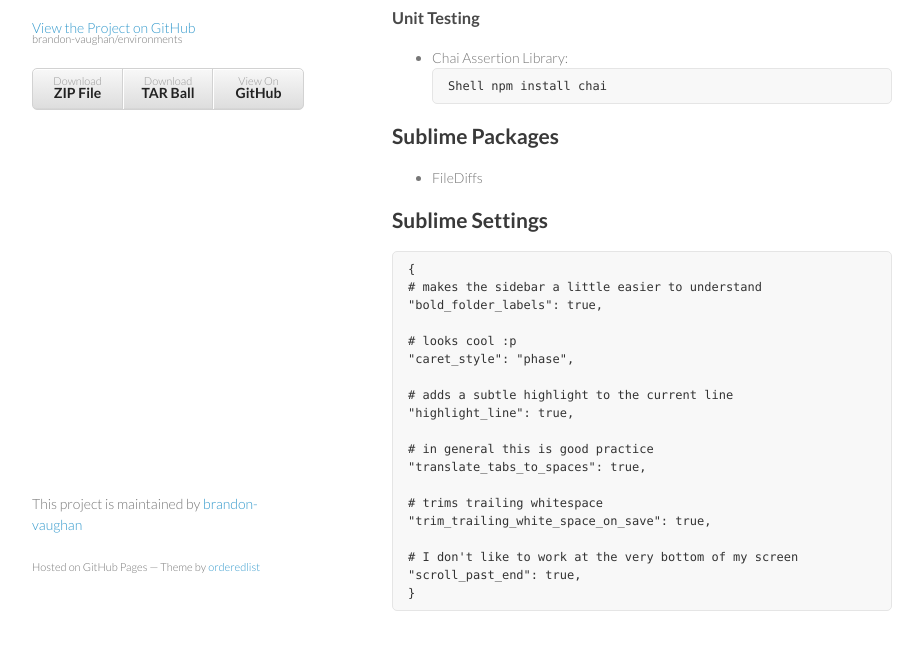
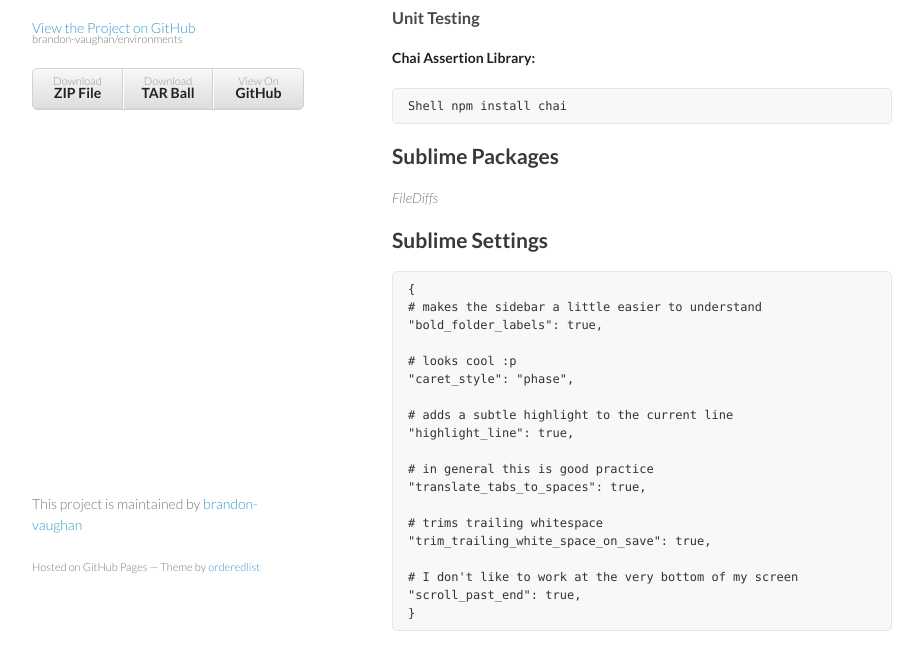
Before and after one commit to brandon-vaughan/environments, a plain HTML site: page index.html in a window 1280 px wide. Shown: the part 154-824 px from the top of the page, without its empty margins (178-1101 px from the left). Drawn offline with Linux system fonts and the light colour scheme.

Commit message:
cleaning up html

```diff
--- a/index.html
+++ b/index.html
@@ -34,15 +34,16 @@
 
 <h3>Unit Testing</h3>
 
-<ul>
-  <li>Chai Assertion Library: <pre><code>Shell npm install chai</code></pre></li>
-</ul>
+<p>
+  <strong>Chai Assertion Library:</strong>
+  <pre><code>Shell npm install chai</code></pre>
+</p>
 
 <h2>Sublime Packages</h2>
 
-<ul>
-<li>FileDiffs</li>
-</ul><h2>Sublime Settings</h2>
+<p><em>FileDiffs</em></p>
+
+<h2>Sublime Settings</h2>
 
 <pre><code>{
 # makes the sidebar a little easier to understand
```
